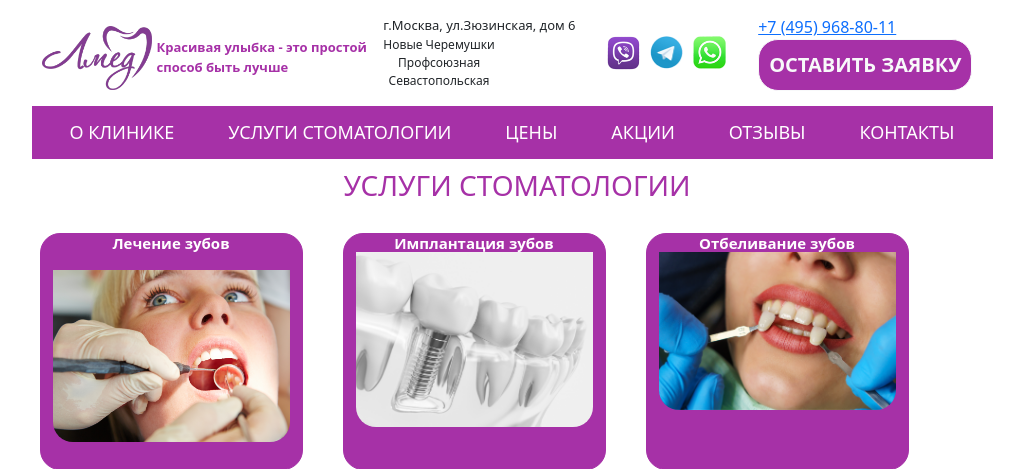
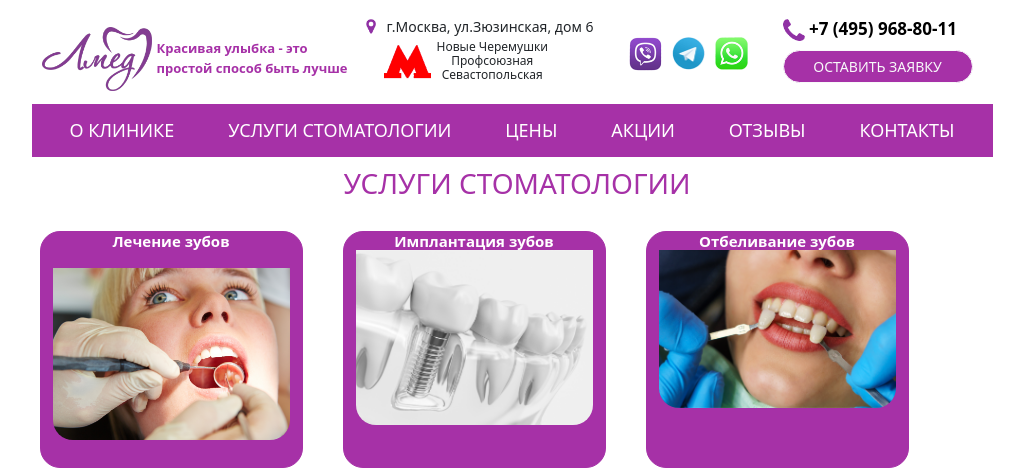
Before and after one commit to Burnmind/lmed, a PHP site: page / in a window 1280 px wide. Shown: the top 469 px of the page, without its empty margins (128-1152 px from the left). Run offline with PHP 8.4, Linux system fonts and the light colour scheme; some libraries are stand-ins or nearby versions.

Commit message:
* хэдер адаптив

```diff
--- a/header.php
+++ b/header.php
@@ -16,18 +16,18 @@
 <body>
     <header>
         <div class="container">
-            <div class="top-line d-flex justify-content-between align-items-center">
-                <a href="/" class="logo-wrapper d-flex align-items-center">
+            <div class="top-line d-flex justify-content-sm-between justify-content-md-start align-items-center">
+                <a href="/" class="logo-wrapper d-sm-none d-md-flex align-items-center">
                     <img src="public/img/logo.png" alt="Лмед">
                     <span>Красивая улыбка - это простой способ быть лучше</span>
                 </a>
-                <div class="address-wrapper">
-                    <div class="address">
-                        <i class="icon-metro-pin"></i>
+                <div class="address-wrapper d-sm-none d-md-block">
+                    <div class="address d-flex align-items-center">
+                        <img src="public/img/icons/icon-pin.png" class="icon-pin" alt="">
                         <span>г.Москва, ул.Зюзинская, дом 6</span>
                     </div>
                     <div class="metro-list-wrapper d-flex">
-                        <i class="icon-metro"></i>
+                        <img src="public/img/metro.png" class="icon-metro" alt="">
                         <div class="metro-list d-flex flex-column align-items-center">
                             <div>Новые Черемушки</div>
                             <div>Профсоюзная</div>
@@ -46,14 +46,22 @@
                         <img src="public/img/wa.png" alt="">
                     </a>
                 </div>
-                <div class="contact-block">
+                <div class="contact-block d-sm-none d-md-block">
                     <div class="phone">
-                        <i class="phone-icon"></i>
-                        <a href="tel:+74959688011">+7 (495) 968-80-11</a>
+                        <a href="tel:+74959688011">
+                            <img src="public/img/icons/icon-phone.png" class="icon-phone" alt=""> +7 (495) 968-80-11
+                        </a>
                     </div>
-                    <a href="javascript:void(0)" type="button" class="btn btn-outline-light
-                    button-primary-violet">Оставить заявку</a>
+                    <a href="javascript:void(0)" type="button"
+                       class="btn btn-outline-light button-primary-violet">Оставить заявку</a>
                 </div>
+                <div class="phone d-sm-block d-md-none">
+                    <a href="tel:+74959688011">
+                        +7 (495) 968-80-11
+                    </a>
+                </div>
+                <a href="javascript:void(0)" type="button"
+                   class="btn btn-outline-light button-primary-white d-sm-block d-md-none">Оставить заявку</a>
             </div>
             <nav class="navbar navbar-expand-md">
                 <div class="collapse navbar-collapse" id="menuContent">
--- a/scss/common/common.scss
+++ b/scss/common/common.scss
@@ -7,9 +7,16 @@
 .button-primary-violet {
     border-radius: $butBordR;
     background-color: $mainPurple;
-    padding: 10px;
+    padding: 5px;
     text-align: center;
-    font-weight:bolder;
-    font-size: 20px;
+    font-size: 14px;
     text-transform: uppercase;
 }
+
+.button-primary-white {
+    color: $mainPurple;
+    background-color: $white;
+    font-size: 14px;
+    font-weight: bold;
+    text-transform: uppercase;
+}
--- a/scss/common/header.scss
+++ b/scss/common/header.scss
@@ -2,7 +2,11 @@
 
 header {
     .top-line {
-        padding: 15px 20px 15px 10px;
+        padding: 16px 20px 12px 10px;
+
+        @media (max-width: 767px) {
+            background: $mainPurple;
+        }
     }
 
     .logo-wrapper {
@@ -16,7 +20,7 @@ header {
 
         span {
             padding-left: 5px;
-            max-width: 220px;
+            max-width: 215px;
             font-size: 13px;
             font-weight: bold;
             color: $mainPurple;
@@ -24,16 +28,42 @@ header {
     }
 
     .address {
-        font-size: 13px;
+        font-size: 14px;
     }
 
-    .metro-list {
-        font-size: 12px;
+    .icon-pin {
+        width: 10px;
+        margin-right: 10px;
+    }
+
+    .metro-list-wrapper {
+        padding-left: 18px;
+
+        .icon-metro {
+            padding-top: 8px;
+            width: 47px;
+            height: 47px;
+            box-sizing: content-box;
+        }
+
+        .metro-list {
+            padding-top: 3px;
+            padding-left: 5px;
+            font-size: 12px;
+
+            div {
+                line-height: 14px;
+            }
+        }
     }
 
     .social-links-wrapper {
-        padding: 0 20px;
+        padding: 0 35px;
         margin: 0 -5px;
+
+        @media (max-width: 1024px) {
+            padding: 0 15px;
+        }
 
         a {
             width: 33px;
@@ -45,9 +75,57 @@ header {
         }
     }
 
+    .contact-block {
+        align-self: flex-start;
+
+        .phone {
+            margin-bottom: 8px;
+
+            a {
+                text-decoration: none;
+                font-weight: bold;
+                font-size: 17px;
+                color: $black;
+
+                &:hover {
+                    opacity: 0.8;
+                }
+            }
+        }
+
+        .icon-phone {
+            width: 22px;
+            height: 22px;
+        }
+
+        .btn {
+            width: 190px;
+        }
+    }
+
+    .d-sm-block {
+        &.phone {
+            a {
+                text-decoration: none;
+                font-weight: bold;
+                font-size: 17px;
+                color: $white;
+
+                &:hover {
+                    opacity: 0.8;
+                }
+            }
+        }
+    }
+
     .navbar {
         background: $mainPurple;
         padding: 5px 30px;
+
+        @media (max-width: 767px) {
+            background: $white;
+            border-bottom: 1px solid $mainPurple;
+        }
     }
 
     ul {
```
Also changed, not shown: public/dist/css/styles.css, public/img/icons/icon-phone.png (added), public/img/icons/icon-pin.png (added), public/img/metro.png (added), 1 other file.
